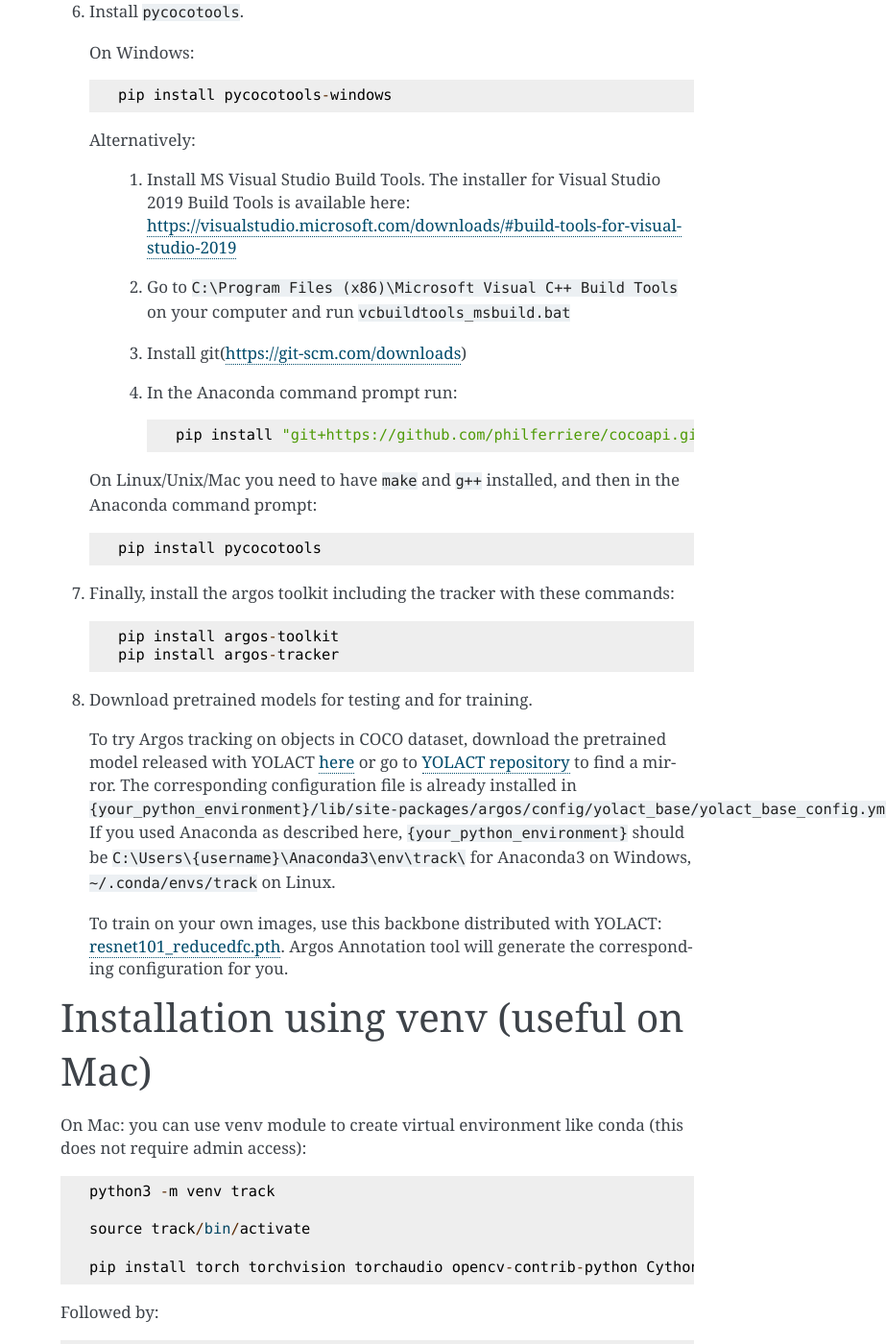
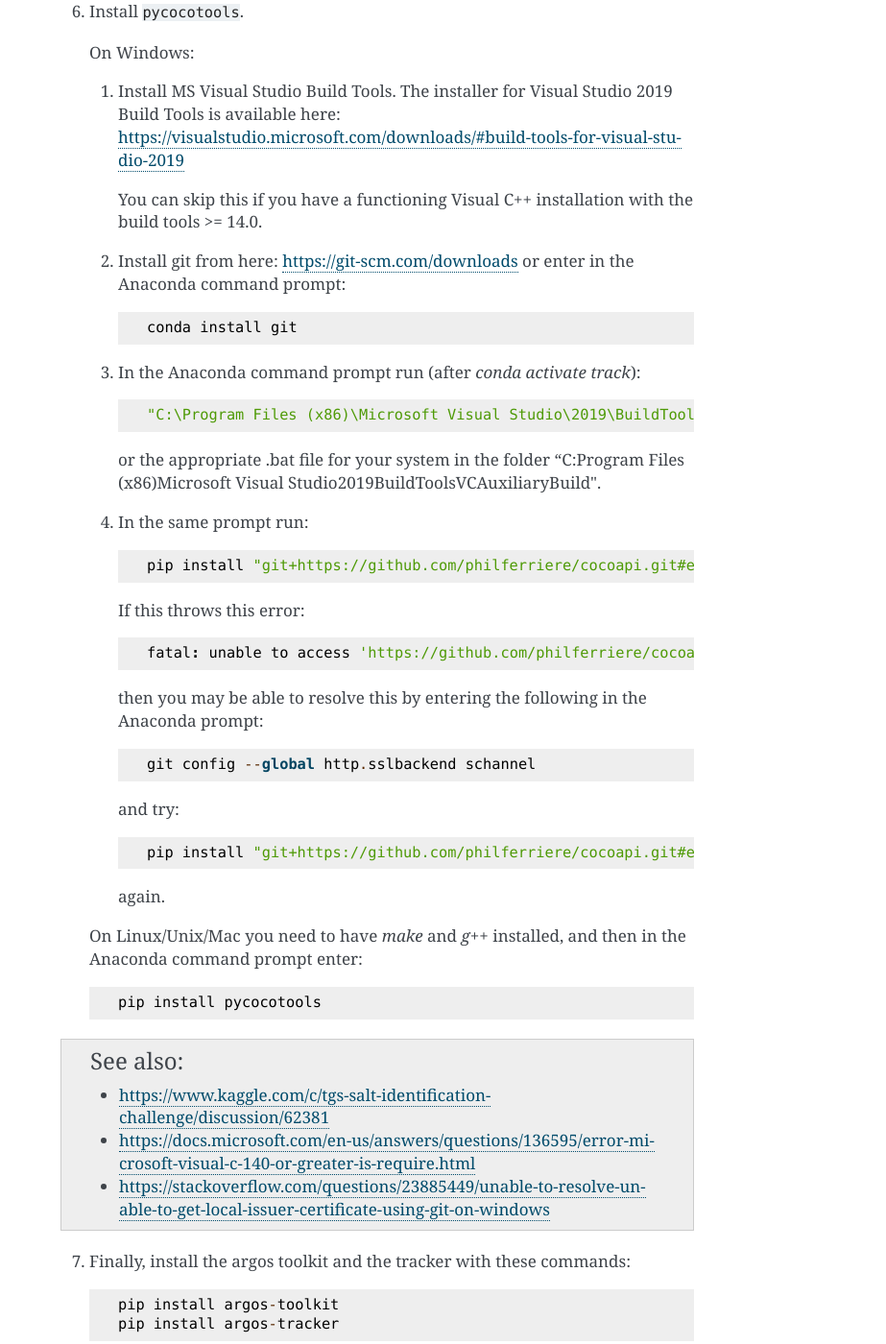
Before and after one commit to subhacom/argos, a Sphinx documentation site: the page built from doc/install.rst, in a window 1280 px wide and 1400 px high, scrolled down 771 px. Shown: the whole window at 96% size, without its empty margins (357-1280 px from the left). Built offline with Sphinx 7.4.7, drawn with Linux system fonts in a browser that asks for light colours; some of the changed text lies outside the part shown.

Commit message:
Updated docs for pycocotools installation.

```diff
--- a/doc/install.rst
+++ b/doc/install.rst
@@ -2,8 +2,8 @@
 ===========================
 
 1. Install `anaconda <https://www.anaconda.com/>`_ python
-   distribution. You can download the free Individual Edition `here
-   <https://www.anaconda.com/products/individual#Downloads>`_.
+   distribution. You can download the free Individual Edition here:
+   https://www.anaconda.com/products/individual#Downloads.
 
 2. Create an environment with required packages (enter this commands
    in Anaconda prompt)::
@@ -39,27 +39,53 @@
 
    On Windows::
 
-      pip install pycocotools-windows
+   1. Install MS Visual Studio Build Tools. The installer for Visual
+      Studio 2019 Build Tools is available here:
+      https://visualstudio.microsoft.com/downloads/#build-tools-for-visual-studio-2019
 
-   Alternatively:
+      You can skip this if you have a functioning Visual C++
+      installation with the build tools >= 14.0.
 
-     1. Install MS Visual Studio Build Tools. The installer for Visual
-        Studio 2019 Build Tools is available
-        here: https://visualstudio.microsoft.com/downloads/#build-tools-for-visual-studio-2019
-     2. Go to ``C:\Program Files (x86)\Microsoft Visual C++ Build Tools`` on your computer and run ``vcbuildtools_msbuild.bat``
-     3. Install git(https://git-scm.com/downloads)
-     4. In the Anaconda command prompt run::
+   2. Install git from here: https://git-scm.com/downloads or enter in the Anaconda command prompt::
+
+	conda install git
+
+   3. In the Anaconda command prompt run (after `conda activate track`)::
+
+	  "C:\Program Files (x86)\Microsoft Visual Studio\2019\BuildTools\VC\Auxiliary\Build\vcvars64.bat"
+
+      or the appropriate .bat file for your system in the folder "C:\Program Files (x86)\Microsoft Visual Studio\2019\BuildTools\VC\Auxiliary\Build\".
+
+   4. In the same prompt run::
 
           pip install "git+https://github.com/philferriere/cocoapi.git#egg=pycocotools&subdirectory=PythonAPI"
 
+      If this throws this error::
 
-   On Linux/Unix/Mac you need to have ``make`` and ``g++`` installed, and then in
-   the Anaconda command prompt::
+	fatal: unable to access 'https://github.com/philferriere/cocoapi.git/': SSL certificate problem: unable to get local issuer certificate
+
+      then you may be able to resolve this by entering the following in the Anaconda prompt::
+
+	git config --global http.sslbackend schannel
+
+      and try::
+
+          pip install "git+https://github.com/philferriere/cocoapi.git#egg=pycocotools&subdirectory=PythonAPI"
+
+      again.
+
+   On Linux/Unix/Mac you need to have `make` and `g++` installed, and
+   then in the Anaconda command prompt enter::
 
      pip install pycocotools
 
+.. seealso::
 
-7. Finally, install the argos toolkit including the tracker with these commands::
+      - https://www.kaggle.com/c/tgs-salt-identification-challenge/discussion/62381
+      - https://docs.microsoft.com/en-us/answers/questions/136595/error-microsoft-visual-c-140-or-greater-is-require.html
+      - https://stackoverflow.com/questions/23885449/unable-to-resolve-unable-to-get-local-issuer-certificate-using-git-on-windows
+
+7. Finally, install the argos toolkit and the tracker with these commands::
 
        pip install argos-toolkit
        pip install argos-tracker
```
